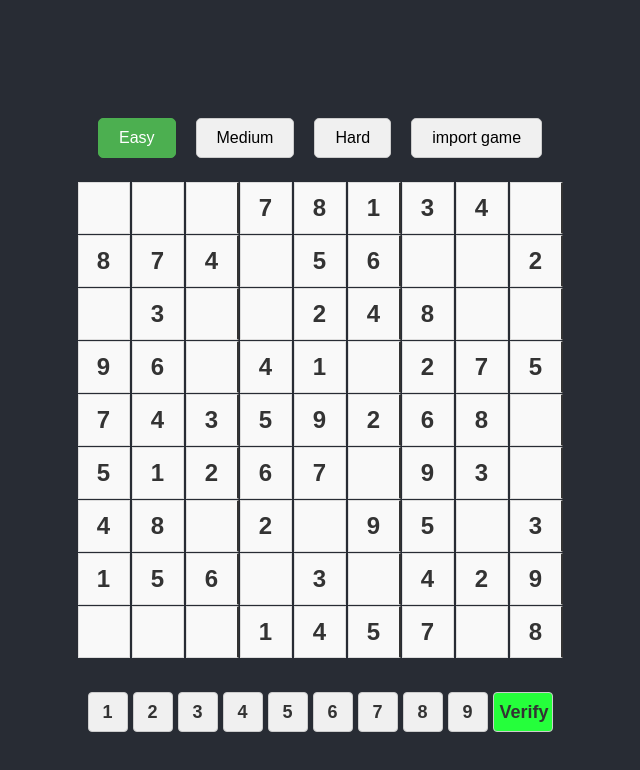
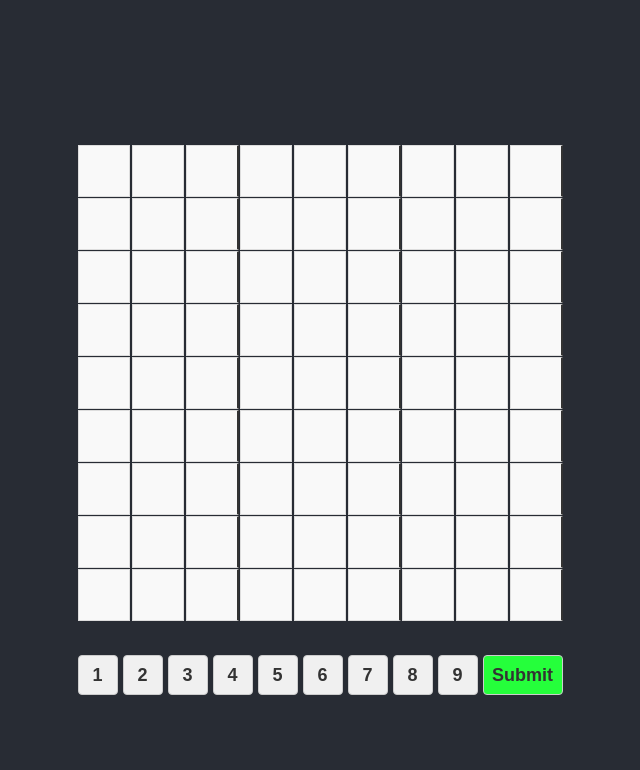
Before and after one commit to MouhamadKraytem/SudokuGame, a React (Create React App) app: page /manual in a window 1280 px wide. Shown: the top 770 px of the page, without its empty margins (320-960 px from the left). Built offline with nearby package versions, Linux system fonts and the light colour scheme.

Commit message:
import and play manual board feature

```diff
--- a/package.json
+++ b/package.json
@@ -12,6 +12,7 @@
     "@types/react-dom": "^18.3.1",
     "react": "^18.3.1",
     "react-dom": "^18.3.1",
+    "react-router-dom": "^6.28.0",
     "react-scripts": "5.0.1",
     "typescript": "^4.9.5",
     "web-vitals": "^2.1.4"
--- a/src/componants/DifficultySelect.tsx
+++ b/src/componants/DifficultySelect.tsx
@@ -1,5 +1,5 @@
 import React from 'react'
-
+import { useNavigate } from 'react-router-dom';
 
 //css
 import "./difficultySelect.css";
@@ -10,6 +10,7 @@ type DifficultySelectProps = {
 };
 
 function DiffuctySelect({ onDifficultyChange, selectedDifficulty }: DifficultySelectProps) {
+	const navigate = useNavigate();
 	return (
 		<div className="difficulty-select">
 			<button
@@ -35,7 +36,7 @@ function DiffuctySelect({ onDifficultyChange, selectedDifficulty }: DifficultySe
 			</button>
 			<button
 				className='difficulty-button'
-				onClick={()=>{console.log();}}
+				onClick={() => navigate('/manual')}
 			>
 				import game
 			</button>
--- a/src/componants/SelectionBar.tsx
+++ b/src/componants/SelectionBar.tsx
@@ -1,6 +1,7 @@
 import React, { useState } from 'react';
 import './selectionBar.css';
 import { isBoardComplete } from "../utils/isBoardCompleted";
+import { useNavigate } from 'react-router-dom';
 
 type Cell = { value: number; isEditable: boolean };
 type Board = Cell[][];
@@ -9,11 +10,14 @@ type SelectionBarProps = {
 	onSelect: (value: number | null) => void; // Callback to handle selected value
 	selectedValue: number | null;
 	board: Board; // Updated type to reflect the board with Cell objects
+	verifyOrSubmit?:boolean;
+	onSubmit?: (board: Board) => void;
 };
 
-export default function SelectionBar({ onSelect, selectedValue, board }: SelectionBarProps) {
+
+export default function SelectionBar({ onSelect, selectedValue, board, verifyOrSubmit, onSubmit }: SelectionBarProps) {
 	const numbers = [1, 2, 3, 4, 5, 6, 7, 8, 9];
-
+	const navigate = useNavigate();
 	const [showCompletionStatus, setShowCompletionStatus] = useState(false);
 	const [isComplete, setIsComplete] = useState(false);
 
@@ -23,7 +27,11 @@ export default function SelectionBar({ onSelect, selectedValue, board }: Selecti
 		setIsComplete(complete);
 		setShowCompletionStatus(true);
 	};
-
+	const handleSubmit = () => {
+		if (onSubmit) {
+			onSubmit(board); // Trigger the submission with the current board state
+		}
+	};
 	return (
 		<div className="selection-bar">
 			{/* Display numbers for selection */}
@@ -42,12 +50,12 @@ export default function SelectionBar({ onSelect, selectedValue, board }: Selecti
 					{number}
 				</button>
 			))}
-			{/* Verify Button */}
+
 			<button
 				className='selection-button verify-button'
-				onClick={handleVerifyClick}
+				onClick={verifyOrSubmit ? handleVerifyClick : handleSubmit}
 			>
-				Verify
+				{verifyOrSubmit ? "Verify" : "Submit"}
 			</button>
 
 			{/* Completion status popup */}
--- a/src/componants/selectionBar.css
+++ b/src/componants/selectionBar.css
@@ -30,7 +30,8 @@
 }
 
 .selection-button.verify-button{
-  width: 60px;
+  text-align: center;
+  width: 80px;
   background-color: #25ff3b;
 }
 
--- a/src/index.tsx
+++ b/src/index.tsx
@@ -1,15 +1,38 @@
-import React from 'react';
+import React, { useState } from 'react';
 import ReactDOM from 'react-dom/client';
+import { BrowserRouter, Route , Routes } from "react-router-dom";
 import './index.css';
-import App from './App';
+import App from './pages/App';
 import reportWebVitals from './reportWebVitals';
+import ManualBoard from './pages/ManualBoard';
 
 const root = ReactDOM.createRoot(
   document.getElementById('root') as HTMLElement
 );
+
+type Cell = { value: number; isEditable: boolean };
+// eslint-disable-next-line @typescript-eslint/no-redeclare
+type Board = Cell[][];
+
+function Main() {
+  const [customBoard, setCustomBoard] = useState<Board | null>(null);
+
+  const handleBoardSubmit = (board: Board) => {
+    setCustomBoard(board);
+  };
+
+  return (
+    <Routes>
+      <Route path="/" element={<App customBoard={customBoard} />} />
+      <Route path="/manual" element={<ManualBoard onSubmitBoard={handleBoardSubmit} />} />
+    </Routes>
+  );
+}
 root.render(
   <React.StrictMode>
-    <App />
+    <BrowserRouter>
+      <Main />
+    </BrowserRouter>
   </React.StrictMode>
 );
 
--- a/src/App.tsx
+++ b/src/pages/App.tsx
@@ -1,21 +1,25 @@
-import React, { useState } from 'react';
+import React, { useEffect, useState } from 'react';
 
 //css
 import './App.css';
 
 //componant
-import SelectionBar from './componants/SelectionBar';
-import Board from './componants/Board';
-import DifficultySelect from './componants/DifficultySelect';
+import SelectionBar from '../componants/SelectionBar';
+import Board from '../componants/Board';
+import DifficultySelect from '../componants/DifficultySelect';
 
 //utils
-import { findDuplicates } from './utils/findDuplicates';
-import { generatePuzzle } from './utils/generateBoard';
+import {generatePuzzle} from '../utils/generateBoard'
+import { findDuplicates } from '../utils/findDuplicates'
 
 type Cell = { value: number; isEditable: boolean };
 // eslint-disable-next-line @typescript-eslint/no-redeclare
 type Board = Cell[][];
-function App() {
+
+interface AppProps {
+	customBoard?: Board | null;
+}
+function App({ customBoard }: AppProps) {
 	const initialBoard = generatePuzzle("easy");
 	const [board, setBoard] = useState<Board>(initialBoard);
 	const [selectedNumber, setSelectedNumber] = useState<number | null>(null);
@@ -49,11 +53,23 @@ function App() {
 		setSelectedNumber(null); // Optionally clear the selected number
 	};
 
+	useEffect(() => {
+		if (customBoard) {
+			setBoard(customBoard);
+		}
+	}, [customBoard]);
+
 	return (
 		<div className="app">
 			<DifficultySelect onDifficultyChange={handleDifficultyChange} selectedDifficulty={selectedDifficulty} />
 			<Board board={board} onCellClick={handleCellClick} duplicates={duplicates} />
-			<SelectionBar onSelect={handleNumberSelect} selectedValue={selectedNumber} board={board} />
+			<SelectionBar
+				onSelect={handleNumberSelect}
+				selectedValue={selectedNumber}
+				board={board}
+				verifyOrSubmit={true}  // or false, depending on the desired behavior
+			/>
+
 		</div>
 	);
 }
--- /dev/null
+++ b/src/pages/ManualBoard.tsx
@@ -0,0 +1,63 @@
+import React, { useState } from 'react'
+import Board from '../componants/Board';
+
+//css
+import "./manualGrid.css";
+//utils
+import { generateEmptyBoard } from "../utils/generateEmptyBoard";
+import { findDuplicates } from '../utils/findDuplicates';
+import SelectionBar from '../componants/SelectionBar';
+import { useNavigate } from 'react-router-dom';
+
+type Cell = { value: number; isEditable: boolean };
+// eslint-disable-next-line @typescript-eslint/no-redeclare
+type Board = Cell[][];
+
+interface ManualBoardProps {
+	onSubmitBoard: (board: Board) => void; // Prop to submit the custom board to the main app
+}
+
+export default function ManualBoard({ onSubmitBoard }: ManualBoardProps) {
+	const initialBoard = generateEmptyBoard();
+	const [board, setBoard] = useState<Board>(initialBoard);
+	const [selectedNumber, setSelectedNumber] = useState<number | null>(null);
+	const [duplicates, setDuplicates] = useState<{ [key: string]: boolean }>({});
+	const navigate = useNavigate();
+
+	const handleNumberSelect = (number: number | null) => {
+		setSelectedNumber(number);
+	};
+
+	const handleCellClick = (row: number, col: number) => {
+		if (!board[row][col].isEditable) return; // Only allow clicks on editable cells
+
+		const newBoard = board.map((r, rowIndex) =>
+			r.map((cell, colIndex) =>
+				rowIndex === row && colIndex === col
+					? { ...cell, value: selectedNumber || 0 }
+					: cell
+			)
+		);
+
+		setBoard(newBoard);
+		setDuplicates(findDuplicates(newBoard.map(row => row.map(cell => cell.value))));
+	};
+
+	const handleSubmit = () => {
+		onSubmitBoard(board);  // Submit the custom board
+		navigate('/');  // Navigate back to the App page with the new board
+	};
+
+
+	return (
+		<div className='manual-grid-container'>
+			<Board board={board} onCellClick={handleCellClick} duplicates={duplicates}></Board>
+			<SelectionBar
+				onSelect={handleNumberSelect}
+				selectedValue={selectedNumber}
+				board={board}
+				verifyOrSubmit={false}
+				onSubmit={handleSubmit} />
+		</div>
+	)
+}
--- /dev/null
+++ b/src/pages/manualGrid.css
@@ -0,0 +1,25 @@
+.manual-grid-container {
+  display: flex;
+  flex-direction: column;
+  align-items: center;
+  justify-content: center;
+  min-height: 100vh;
+  padding: 20px 0;
+  font-family: Arial, sans-serif;
+}
+
+.manual-grid-container h1 {
+  color: #333;
+  font-size: 2rem;
+  margin-bottom: 1rem;
+}
+
+.manual-grid-container > *:not(:last-child) {
+  margin-bottom: 1.5rem;
+}
+
+@media (max-width: 768px) {
+  .manual-grid-container {
+    padding: 1rem;
+  }
+}
--- /dev/null
+++ b/src/utils/generateEmptyBoard.ts
@@ -0,0 +1,10 @@
+type Cell = { value: number; isEditable: boolean };
+// eslint-disable-next-line @typescript-eslint/no-redeclare
+type Board = Cell[][];
+
+export function generateEmptyBoard(): Board {
+	const emptyBoard: Board = Array.from({ length: 9 }, () =>
+		Array.from({ length: 9 }, () => ({ value: 0, isEditable: true }))
+	);
+	return emptyBoard;
+}
--- a/src/utils/isBoardCompleted.ts
+++ b/src/utils/isBoardCompleted.ts
@@ -1,4 +1,4 @@
-import { log } from "console";
+
 
 export const isBoardComplete = (
 	board: { value: number; isEditable: boolean }[][]
```
Also changed, not shown: src/pages/App.css (renamed from src/App.css), 2 other files (tests, documents, lock files or other folders).
